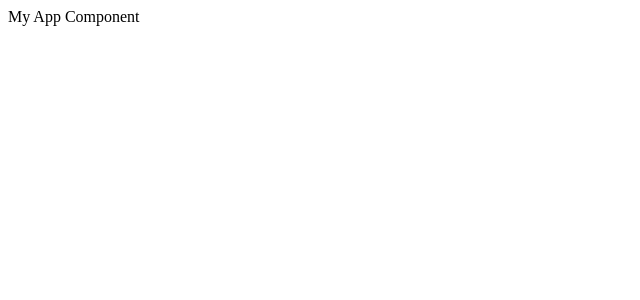
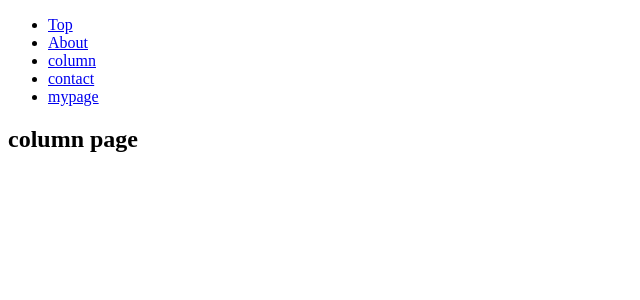
Before and after one commit to poezoo/c-column-app, a React app: page /column in a window 1280 px wide. Shown: the top 300 px of the page, without its empty margins (0-640 px from the left). Built offline with nearby package versions, Linux system fonts and the light colour scheme; the HTML template or start-up script is replaced by a standard one.

Commit message:
ルーティング追加

```diff
--- a/package.json
+++ b/package.json
@@ -27,6 +27,7 @@
         "file-loader": "^6.2.0",
         "react": "^17.0.1",
         "react-dom": "^17.0.1",
+        "react-router-dom": "^5.2.0",
         "style-loader": "^2.0.0"
     },
     "devDependencies": {
@@ -34,6 +35,7 @@
         "@babel/plugin-proposal-class-properties": "^7.12.1",
         "@babel/preset-env": "^7.12.10",
         "@babel/preset-react": "^7.12.10",
+        "@types/react-router-dom": "^5.1.6",
         "@typescript-eslint/eslint-plugin": "^4.9.1",
         "@typescript-eslint/parser": "^4.9.1",
         "babel-loader": "^8.2.2",
--- a/src/App.tsx
+++ b/src/App.tsx
@@ -1,7 +1,33 @@
 import * as React from 'react';
-class App extends React.Component {
-    render() {
-        return <div>My App Component</div>;
-    }
-}
+
+import { BrowserRouter as Router, Switch, Route, Link, useRouteMatch, useParams } from 'react-router-dom';
+import { Top } from './pages/Top';
+import { About } from './pages/About';
+import { Column } from './pages/Column';
+import { Contact } from './pages/Contact';
+import { MyPage } from './pages/MyPage';
+
+import { Header } from './components/Header';
+const App = () => (
+    <Router>
+        <Header />
+        <Switch>
+            <Route path="/about">
+                <About />
+            </Route>
+            <Route path="/column">
+                <Column />
+            </Route>
+            <Route path="/contact">
+                <Contact />
+            </Route>
+            <Route path="/mypage">
+                <MyPage />
+            </Route>
+            <Route path="/">
+                <Top />
+            </Route>
+        </Switch>
+    </Router>
+);
 export default App;
--- /dev/null
+++ b/src/components/Header.tsx
@@ -0,0 +1,24 @@
+import * as React from 'react';
+import { Link } from 'react-router-dom';
+
+export const Header: React.FC = () => (
+    <header>
+        <ul>
+            <li>
+                <Link to="/">Top</Link>
+            </li>
+            <li>
+                <Link to="/about">About</Link>
+            </li>
+            <li>
+                <Link to="/column">column</Link>
+            </li>
+            <li>
+                <Link to="/contact">contact</Link>
+            </li>
+            <li>
+                <Link to="/mypage">mypage</Link>
+            </li>
+        </ul>
+    </header>
+);
--- /dev/null
+++ b/src/pages/About.tsx
@@ -0,0 +1,7 @@
+import * as React from 'react';
+
+export const About: React.FC = () => (
+    <section>
+        <h1>about page</h1>
+    </section>
+);
--- /dev/null
+++ b/src/pages/Column.tsx
@@ -0,0 +1,7 @@
+import * as React from 'react';
+
+export const Column: React.FC = () => (
+    <section>
+        <h1>column page</h1>
+    </section>
+);
--- /dev/null
+++ b/src/pages/Contact.tsx
@@ -0,0 +1,7 @@
+import * as React from 'react';
+
+export const Contact: React.FC = () => (
+    <section>
+        <h1>contact page</h1>
+    </section>
+);
--- /dev/null
+++ b/src/pages/MyPage.tsx
@@ -0,0 +1,7 @@
+import * as React from 'react';
+
+export const MyPage: React.FC = () => (
+    <section>
+        <h1>my page</h1>
+    </section>
+);
--- /dev/null
+++ b/src/pages/Top.tsx
@@ -0,0 +1,7 @@
+import * as React from 'react';
+
+export const Top: React.FC = () => (
+    <section>
+        <h1>top page</h1>
+    </section>
+);
```
Also changed, not shown: 1 other file (tests, documents, lock files or other folders).
